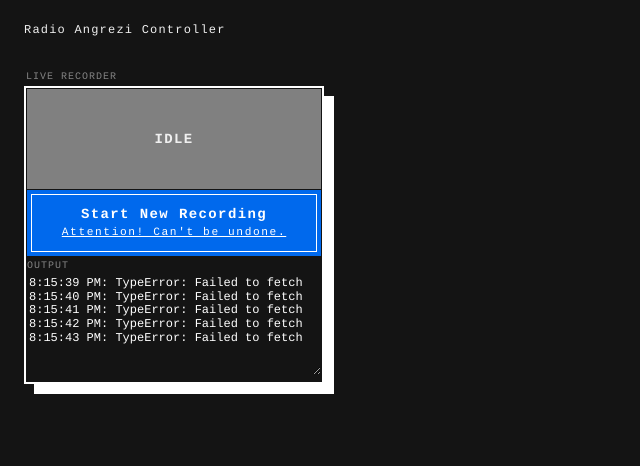
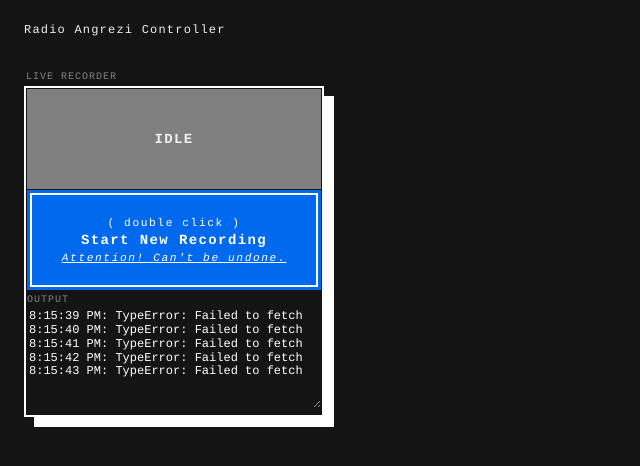
Before and after one commit to radioangrezi/angrezi-live-recorder, a plain HTML site: page frontend.html in a window 1280 px wide. Shown: the whole page, without its empty margins (0-640 px from the left). Drawn offline with Linux system fonts and the light colour scheme; no server answers.

Commit message:
Service Unit, Doubleclick in Frontend, filename arg

```diff
--- a/controller.css
+++ b/controller.css
@@ -25,8 +25,12 @@ body, h1, h2, h3, h4, h5, h6, p, span, button, input {
 
 small {
 	font-size: 0.7em;
+	font-weight: normal;
+}
+
+.warning {
+	font-style: italic;
 	text-decoration: underline;
-	font-weight: normal;
 }
 
 .box {
@@ -67,8 +71,9 @@ button, .button {
 	box-sizing: border-box;
     -moz-box-sizing: border-box;
     -webkit-box-sizing: border-box;
-    outline: 1px solid #fff;
+    outline: 2px double #fff;
     outline-offset: -5px;
+    height: 100px;
 }
 
 .button > p {
--- a/frontend.html
+++ b/frontend.html
@@ -52,6 +52,7 @@
                     fetch('http://angrezistudio.hfk-bremen.de:5000/reset')
                     .then((res) => {
                         return res.text().then(function (text) {
+                            live_recorder.status_elem.style = "background: #66FF00";
                             live_recorder.log(text)
                         });
                     })
@@ -78,9 +79,10 @@
             <section id="live-recorder" class="box">
                 <h2 class="module-label label">Live Recorder</h2>
                 <p class="status module-row">IDLE</p>
-                <button class="button module-row" onclick="live_recorder.reset_recordning()">
+                <button class="button module-row doubleclick" ondblclick="live_recorder.reset_recordning()">
+                    <small>( double click )</small>
                     <p>Start New Recording</p>
-                    <small>Attention! Can't be undone.</small>
+                    <small class="warning">Attention! Can't be undone.</small>
                 </button>
                 <h3 class="label">Output</h3>
                 <textarea readonly="readonly" class="output textarea module-row"></textarea>
```
Also changed, not shown: 2 other files.
